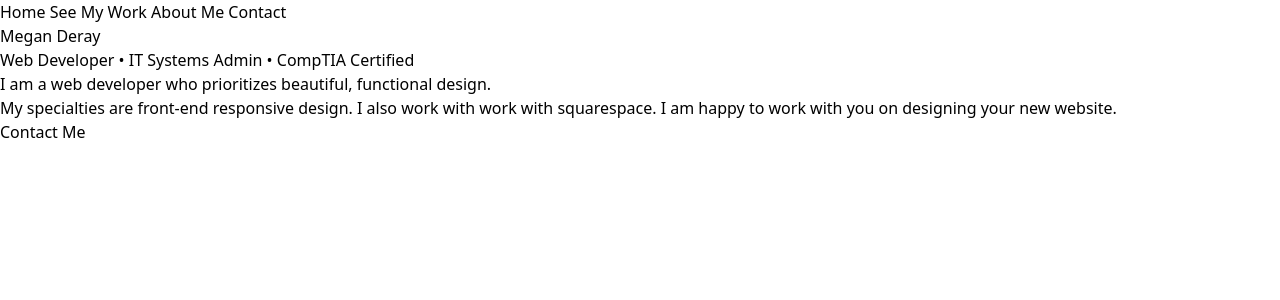
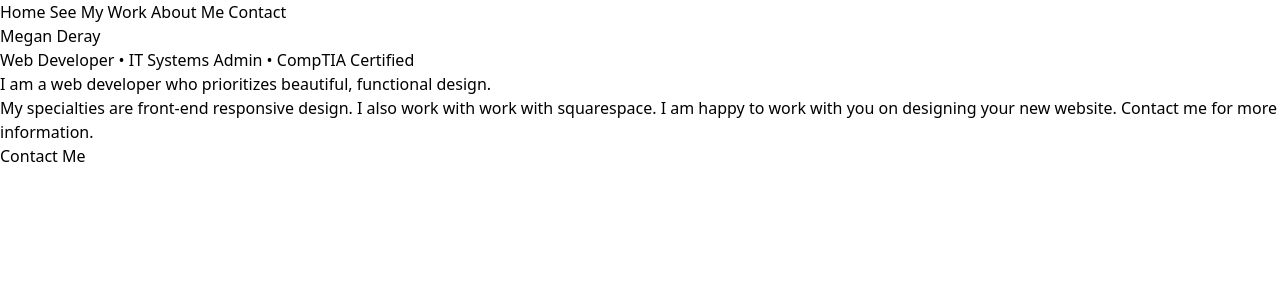
Before and after one commit to megrde93/MegansPortfolio, a React (Create React App) app: page / in a window 1280 px wide. Shown: the top 300 px of the page. Built offline with nearby package versions, Linux system fonts and the light colour scheme.

Commit message:
homepage

```diff
--- a/src/components/HomePage.js
+++ b/src/components/HomePage.js
@@ -14,7 +14,7 @@ const HomePage = () => {
         <h2>
           My specialties are front-end responsive design. I also work with work
           with squarespace. I am happy to work with you on designing your new
-          website.
+          website. Contact me for more information.
         </h2>
       </div>
       <Link to={Contact}>
```
